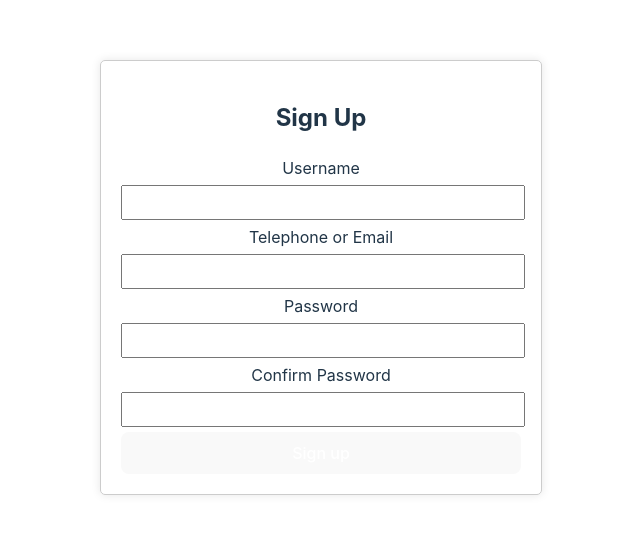
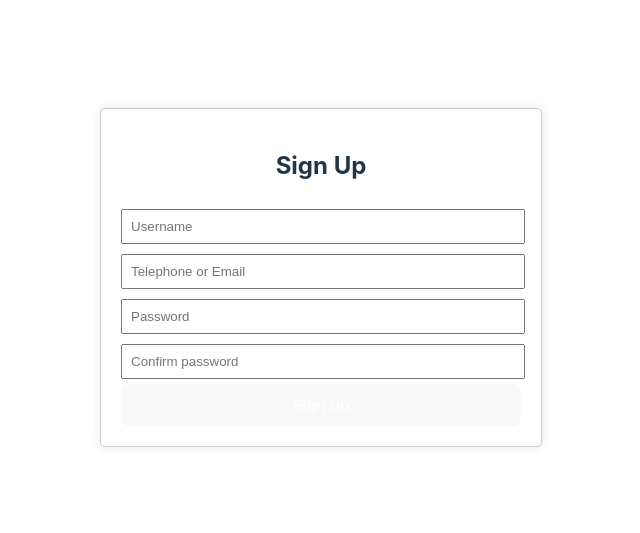
Before and after one commit to Gxamsrtt023/Alway_project, a React (Vite) app: page / in a window 1280 px wide. Shown: the part 155-688 px from the top of the page, without its empty margins (319-959 px from the left). Built offline with nearby package versions, Linux system fonts and the light colour scheme.

Commit message:
Update signup.jsx

```diff
--- a/src/signup.jsx
+++ b/src/signup.jsx
@@ -7,47 +7,46 @@ function Signup() {
             <div className="box_signup">
                 <h2>Sign Up</h2>
                 <form>
-                    <label className='Signup_Username'>
-                        Username
+                    <label htmlFor="username"></label>
                     <input
+                        id="username"
                         name='username'
                         type='text'
                         autoComplete='off'
                         maxLength={10}
                         required
+                        placeholder="Username"
                     />
-                    </label>
 
-                    <label className='Signup_Name'>
-                        Telephone or Email
+                    <label htmlFor="account"></label>
                     <input
+                        id="account"
                         name='account'
                         type='text'
                         autoComplete='off'
-                            maxLength={10}
                         required
+                        placeholder="Telephone or Email"
                     />
-                    </label>
 
-                    <label className='Signup_Password'>
-                        Password
+                    <label htmlFor="password"></label>
                     <input
+                        id="password"
                         name='password'
                         type='password'
                         autoComplete='off'
                         required
+                        placeholder="Password"
                     />
-                    </label>
 
-                    <label className='Signup2_Password'>
-                        Confirm Password
+                    <label htmlFor="confirm_password"></label>
                     <input
+                        id="confirm_password"
                         name='confirm_password'
                         type='password'
                         autoComplete='off'
                         required
+                        placeholder="Confirm password"
                     />
-                    </label>
 
                     <button type="submit">Sign up</button>
                 </form>
```
Lines whose indentation alone changed are shown as unchanged.
